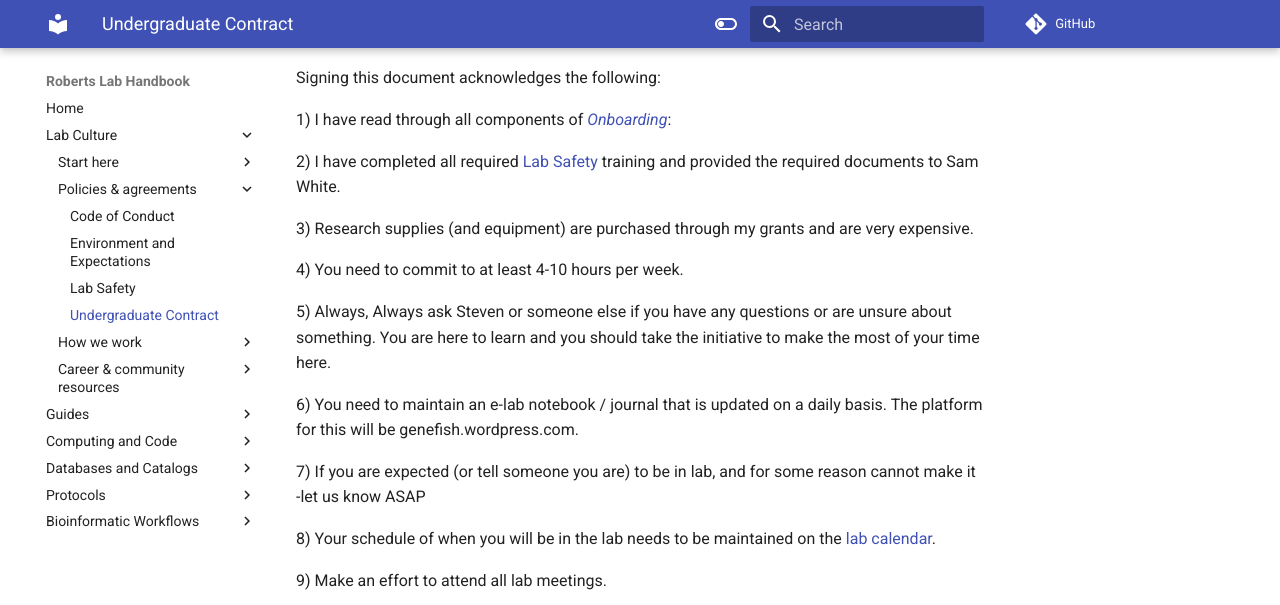
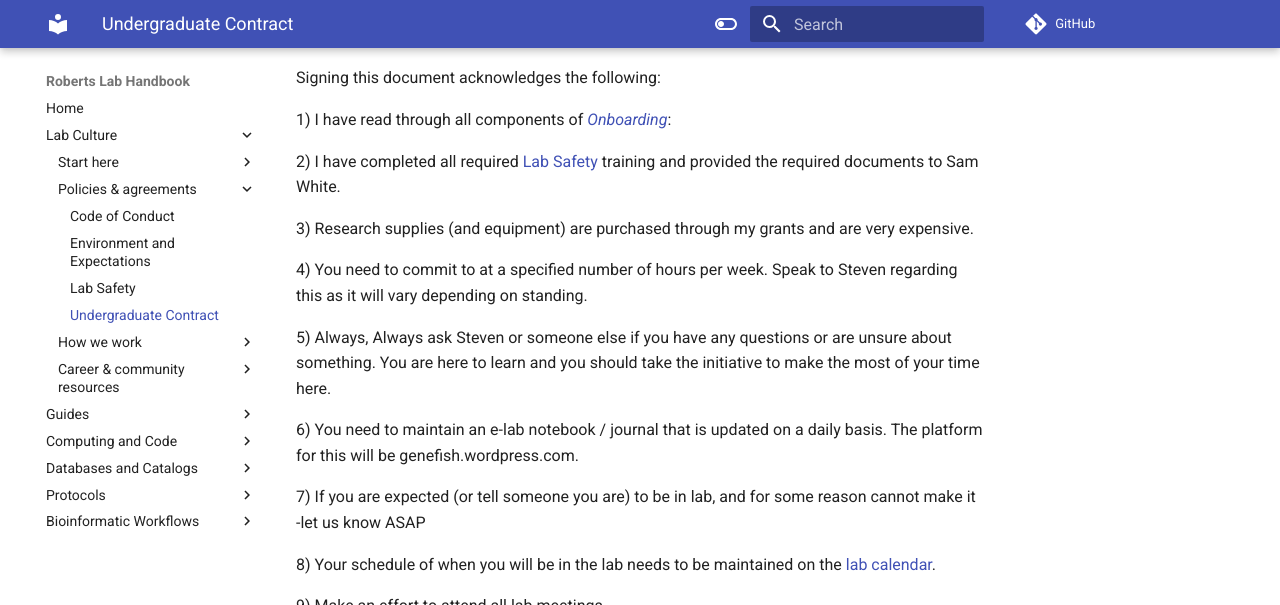
Before and after one commit to RobertsLab/resources, an MkDocs documentation site: the page built from docs/Undergraduate-contract.md, in a window 1280 px wide and 900 px high, scrolled down 351 px, cut to the strip 0-605 px from the top of the window. Built offline with MkDocs 1.6.1 and Material for MkDocs 9.7.7, drawn with Linux system fonts in a browser that asks for light colours; comment, search, counter and statistics services are not loaded.

Commit message:
modified UG contract

```diff
--- a/docs/Undergraduate-contract.md
+++ b/docs/Undergraduate-contract.md
@@ -10,7 +10,7 @@ Signing this document acknowledges the following:
 
 3)  Research supplies (and equipment) are purchased through my grants and are very expensive.
 
-4)  You need to commit to at least 4-10 hours per week.
+4)  You need to commit to at a specified number of hours per week. Speak to Steven regarding this as it will vary depending on standing.
 
 5)  Always, Always ask Steven or someone else if you have any questions or are unsure about something. You are here to learn and you should take the initiative to make the most of your time here.
 
```
